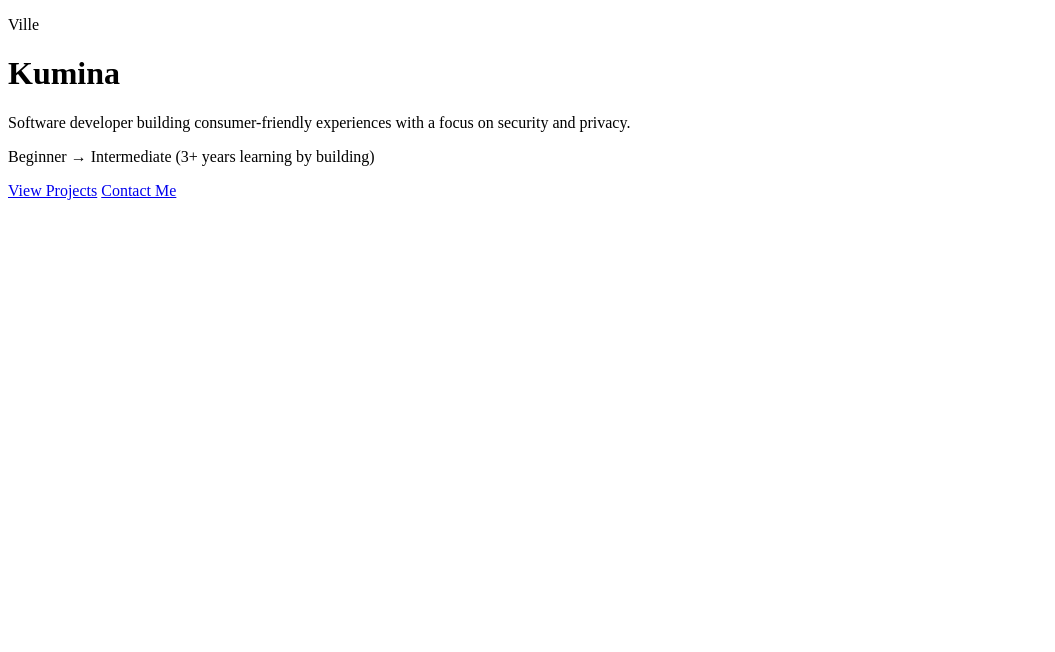
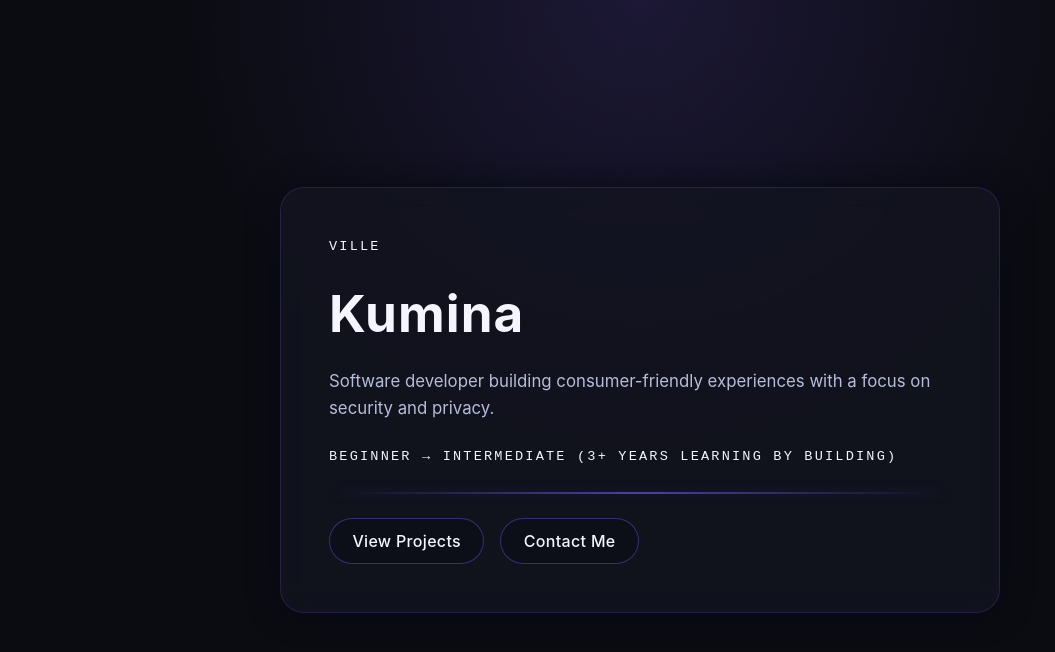
Before and after one commit to kumina-dev/portfolio, an Astro site: page / in a window 1280 px wide. Shown: the whole page, without its empty margins (0-1055 px from the left). Built offline with nearby package versions, Linux system fonts and the light colour scheme; Astro itself is replaced by a stand-in of ours.

Commit message:
Restyle portfolio hero with neon dark theme

```diff
--- a/src/pages/index.astro
+++ b/src/pages/index.astro
@@ -13,18 +13,132 @@
 	<body>
 		<main>
 			<header>
-				<p>Ville</p>
+				<p class="label">Ville</p>
 				<h1>Kumina</h1>
 				<p>
 					Software developer building consumer-friendly experiences with a focus on
 					security and privacy.
 				</p>
-				<p>Beginner → Intermediate (3+ years learning by building)</p>
+				<p class="label">Beginner → Intermediate (3+ years learning by building)</p>
+				<div class="glow-divider" aria-hidden="true"></div>
 				<nav aria-label="Primary">
 					<a href="#projects">View Projects</a>
 					<a href="#contact">Contact Me</a>
 				</nav>
 			</header>
 		</main>
+		<style>
+			:root {
+				color-scheme: dark;
+				--bg: #0b0c12;
+				--surface: rgba(19, 21, 32, 0.75);
+				--accent: #7c5cff;
+				--text: #f5f5ff;
+				--muted: #b6bdd9;
+				--border: rgba(124, 92, 255, 0.4);
+				--glow: rgba(124, 92, 255, 0.35);
+			}
+
+			* {
+				box-sizing: border-box;
+			}
+
+			body {
+				margin: 0;
+				min-height: 100vh;
+				background: radial-gradient(circle at top, rgba(124, 92, 255, 0.15), transparent 45%),
+					var(--bg);
+				color: var(--text);
+				font-family: "Inter", "Segoe UI", system-ui, -apple-system, sans-serif;
+				display: flex;
+				justify-content: center;
+				align-items: center;
+				padding: 3.5rem 1.5rem;
+			}
+
+			main {
+				max-width: 720px;
+				width: 100%;
+				background: var(--surface);
+				border: 1px solid rgba(124, 92, 255, 0.2);
+				box-shadow: 0 0 30px rgba(7, 9, 18, 0.9);
+				border-radius: 24px;
+				padding: 3rem;
+				backdrop-filter: blur(12px);
+			}
+
+			header {
+				display: flex;
+				flex-direction: column;
+				gap: 1.5rem;
+			}
+
+			h1 {
+				font-size: clamp(2.5rem, 4vw, 3.6rem);
+				margin: 0;
+				letter-spacing: 0.02em;
+			}
+
+			p {
+				margin: 0;
+				font-size: 1.05rem;
+				line-height: 1.6;
+				color: var(--muted);
+			}
+
+			.label {
+				font-family: "IBM Plex Mono", "SFMono-Regular", "Fira Code", monospace;
+				font-size: 0.85rem;
+				letter-spacing: 0.16em;
+				text-transform: uppercase;
+				color: var(--text);
+			}
+
+			nav {
+				display: flex;
+				gap: 1rem;
+				flex-wrap: wrap;
+			}
+
+			nav a {
+				text-decoration: none;
+				color: var(--text);
+				border: 1px solid var(--border);
+				padding: 0.75rem 1.4rem;
+				border-radius: 999px;
+				font-weight: 500;
+				letter-spacing: 0.02em;
+				background: rgba(12, 14, 24, 0.6);
+				box-shadow: 0 0 18px transparent;
+				transition: box-shadow 0.3s ease, border-color 0.3s ease, transform 0.3s ease;
+			}
+
+			nav a:hover {
+				border-color: var(--accent);
+				box-shadow: 0 0 18px var(--glow);
+				transform: translateY(-2px);
+			}
+
+			.glow-divider {
+				height: 2px;
+				border-radius: 999px;
+				background: linear-gradient(90deg, transparent, var(--accent), transparent);
+				box-shadow: 0 0 14px var(--glow);
+				animation: pulse 6s ease-in-out infinite;
+				opacity: 0.7;
+			}
+
+			@keyframes pulse {
+				0%,
+				100% {
+					filter: brightness(0.8);
+					transform: scaleX(0.98);
+				}
+				50% {
+					filter: brightness(1.2);
+					transform: scaleX(1);
+				}
+			}
+		</style>
 	</body>
 </html>
```
